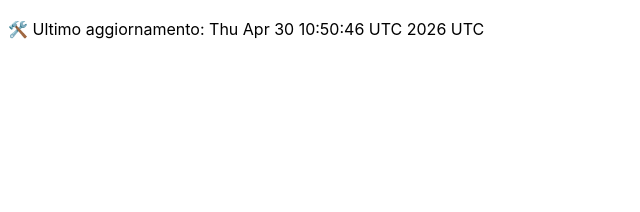
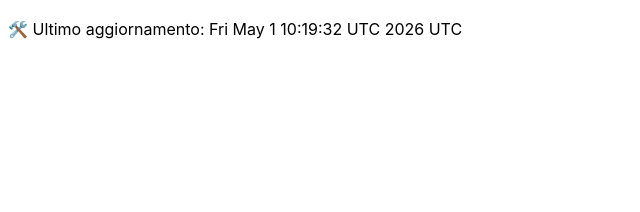
Before and after one commit to DanteTrb/DanteTrb.github.io, a Jekyll site: the page built from badges.md, in a window 1280 px wide. Shown: the top 212 px of the page, without its empty margins (0-640 px from the left). Built offline with Jekyll 4.4.1, drawn with Linux system fonts in a browser that asks for light colours; our own code applies the rules of GitHub Pages for plain Markdown files.

Commit message:
🛠️ Aggiornamento automatico badge

```diff
--- a/badges.md
+++ b/badges.md
@@ -1 +1 @@
-🛠️ Ultimo aggiornamento: Thu Apr 30 10:50:46 UTC 2026 UTC
+🛠️ Ultimo aggiornamento: Fri May  1 10:19:32 UTC 2026 UTC
```
